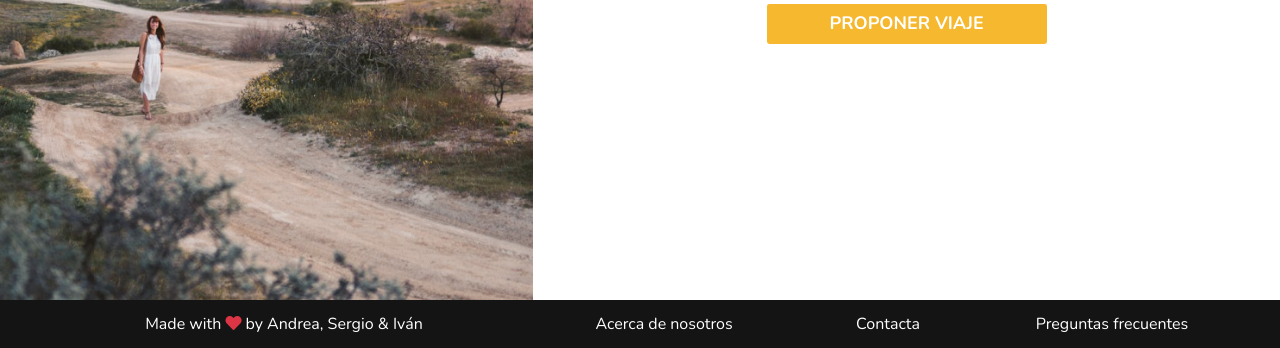
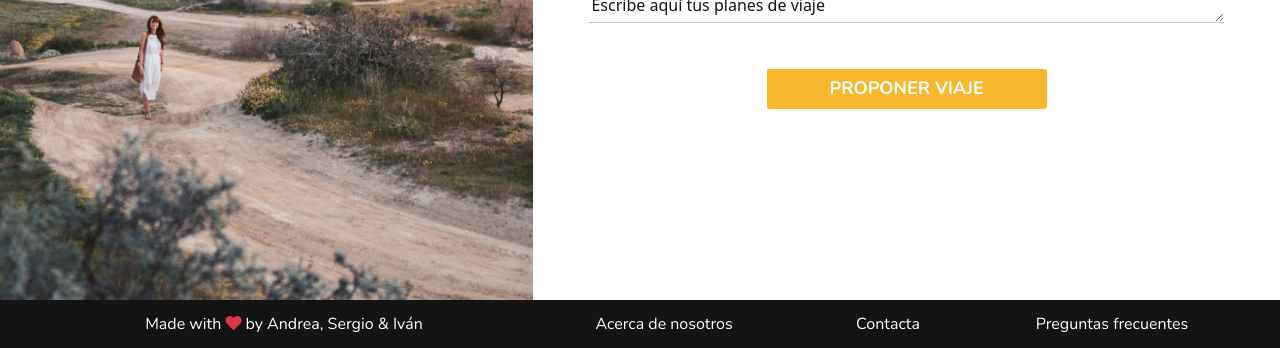
Before and after one commit to kholostyak17/braulg, a React app: page /newtrip in a window 1280 px wide. Shown: the part 543-891 px from the top of the page. Built offline with nearby package versions, Linux system fonts and the light colour scheme; no server answers.

Commit message:
added input-style css class  to the general index

```diff
--- a/src/front/styles/index.scss
+++ b/src/front/styles/index.scss
@@ -63,3 +63,14 @@ p{
     font-size: 24;
     color: $black-color;
 }
+
+.input-style{
+    border: none;
+    border-bottom: solid 0.1rem $grey-color;
+    background-color: rgba(255, 255, 255, 0);
+    &::placeholder{color: $black-color;}
+    margin: 0 0.5rem;
+    margin-bottom: 1rem;
+    width: 97.5%;
+
+}
```
